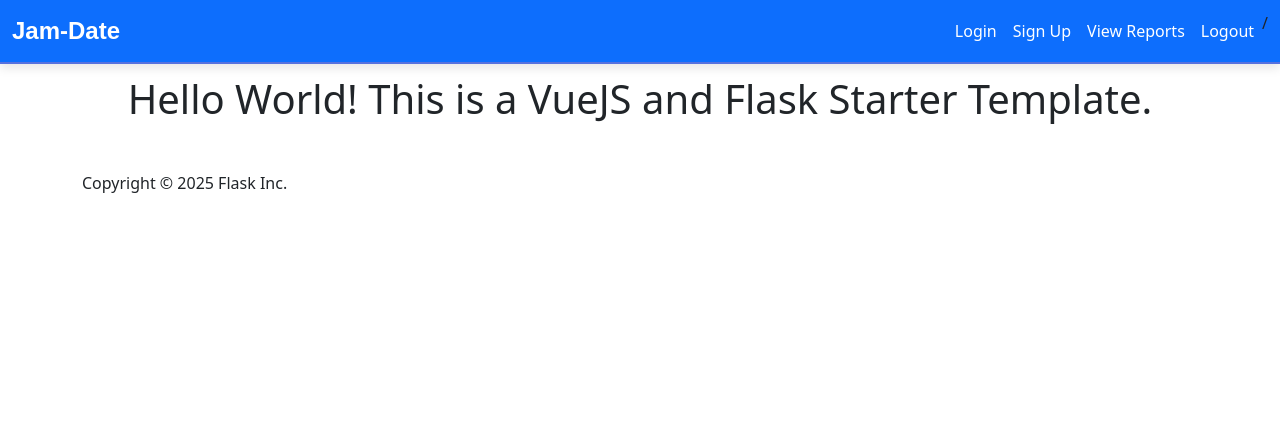
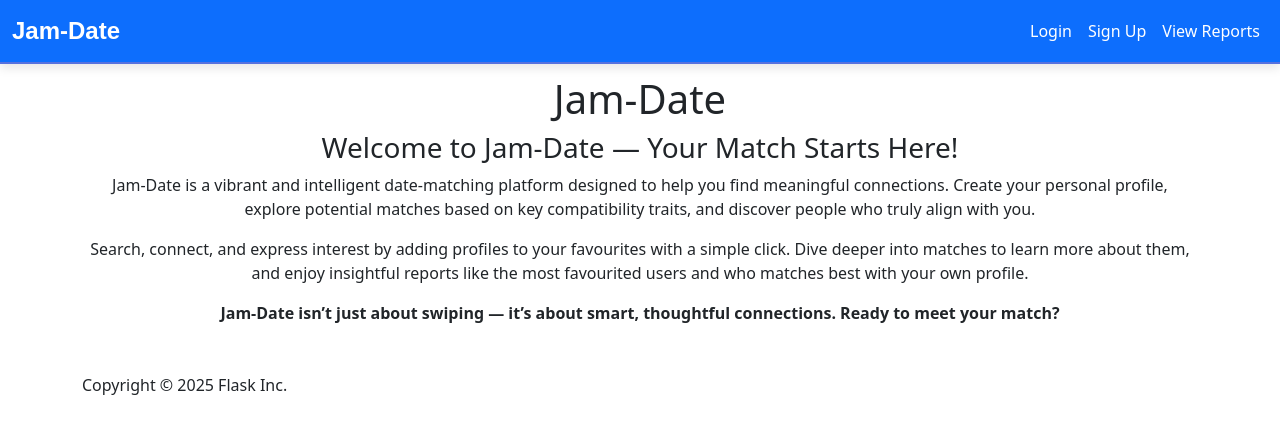
Before and after one commit to dameliac/info3180-finalproject, a Vue app: page / in a window 1280 px wide. Shown: the top 434 px of the page. Built offline with nearby package versions, Linux system fonts and the light colour scheme.

Commit message:
homepage completed

```diff
--- a/src/components/AppHeader.vue
+++ b/src/components/AppHeader.vue
@@ -28,12 +28,10 @@
             </li>
 
             <!-- Other common nav items -->
-            <li class="nav-item" v-if="currentRoute == '/' ">
+            <li class="nav-item" v-if="isLoggedIn ">
               <RouterLink to="/logout" class="nav-link">Logout</RouterLink>
             </li>
-            <li>
-              {{ currentRoute }}
-            </li>
+
           </ul>
         </div>
       </div>
@@ -43,10 +41,15 @@
 
 <script setup>
 import { RouterLink, useRoute } from 'vue-router';
-
+import { computed } from "vue";
 // Get the current route using useRoute()
 const route = useRoute();
 const currentRoute = route.path;
+
+//check if user is logged in
+const isLoggedIn= computed(()=>{
+    return !!localStorage.getItem('token');
+  })
 
 </script>
 
--- a/src/components/LoginForm.vue
+++ b/src/components/LoginForm.vue
@@ -27,7 +27,7 @@
   import { ref, onMounted } from "vue";
   import { useRouter } from "vue-router";
 
-  const successMessage = ref('');
+  //const successMessage = ref('');
   const errorMessages = ref([]);
   let csrf_token = ref("");
   const router = useRouter();
@@ -45,8 +45,9 @@
     .then((data) => {
       console.log('Login successful', data);
       if (data.message) {
-        successMessage.value = data.message;
-        router.push('/home');// << REDIRECT after login
+       // successMessage.value = data.message;
+        localStorage.setItem('token', data.token)
+        router.push('/');// << REDIRECT after login
       }
       if (data.errors) {
         errorMessages.value = data.errors;
--- a/src/router/index.js
+++ b/src/router/index.js
@@ -9,11 +9,7 @@ const router = createRouter({
       name: 'main',
       component: HomeView
     },
-    {
-      path: '/home',
-      name: 'home',
-      component: () => import('../views/UserPageView.vue')
-    },
+
     {
       path: '/register',
       name: 'register',
--- a/src/views/HomeView.vue
+++ b/src/views/HomeView.vue
@@ -1,21 +1,40 @@
 <script setup>
-import { ref } from "vue";
+import { ref,computed } from "vue";
+import searchProfiles from "@/components/UserPage.vue";
+import fetchNewProfiles from "@/components/UserPage.vue";
 
-let message = ref("Hello World! This is a VueJS and Flask Starter Template.")
+
+  //check if the user is logged in
+  const isLoggedIn= computed(()=>{
+    return !!localStorage.getItem('token');
+  })
 
 </script>
 
 <template>
     <div class="container">
-      <div class="text-center">
+      <!--Content for logged-in users-->
+      <div class="text-center" v-if="isLoggedIn" >
+        <searchProfiles/>
+      </div>
 
-          <h1>{{ message }}</h1>
-
+       <!-- Content for guests -->
+      <div class="text-center" v-else>
+        <h1>Jam-Date</h1>
+        <h3>Welcome to Jam-Date — Your Match Starts Here!</h3>
+        <p>Jam-Date is a vibrant and intelligent date-matching platform designed to help you find meaningful connections.
+          Create your personal profile, explore potential matches based on key compatibility traits, and discover people
+          who truly align with you.</p>
+        <p>Search, connect, and express interest by adding profiles to your favourites with a simple click.
+          Dive deeper into matches to learn more about them, and enjoy insightful reports like the most
+          favourited users and who matches best with your own profile.</p>
+        <p><strong>Jam-Date isn’t just about swiping — it’s about smart, thoughtful connections. Ready to meet your match?</strong></p>
 
       </div>
     </div>
 </template>
 
+<!--style sheet for the homepage-->
 <style>
 /* Add any component specific styles here */
 </style>
```
Also changed, not shown: src/components/UserPage.vue (renamed from src/views/UserPageView.vue).
